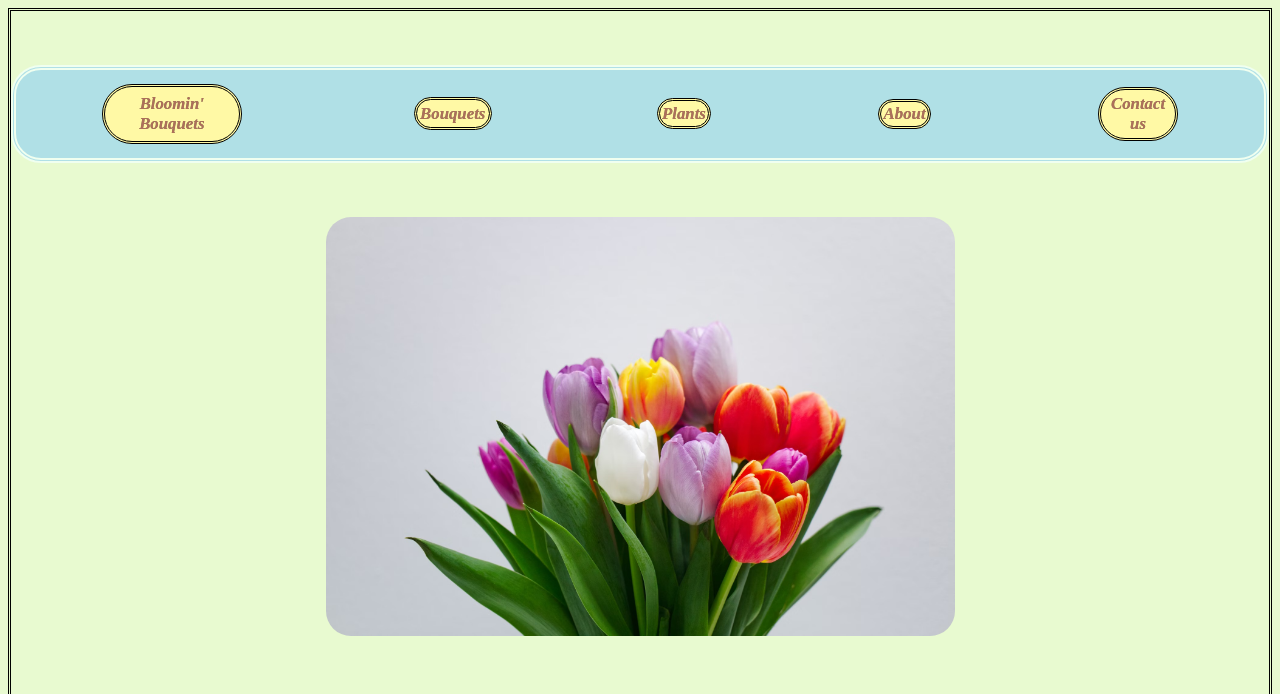
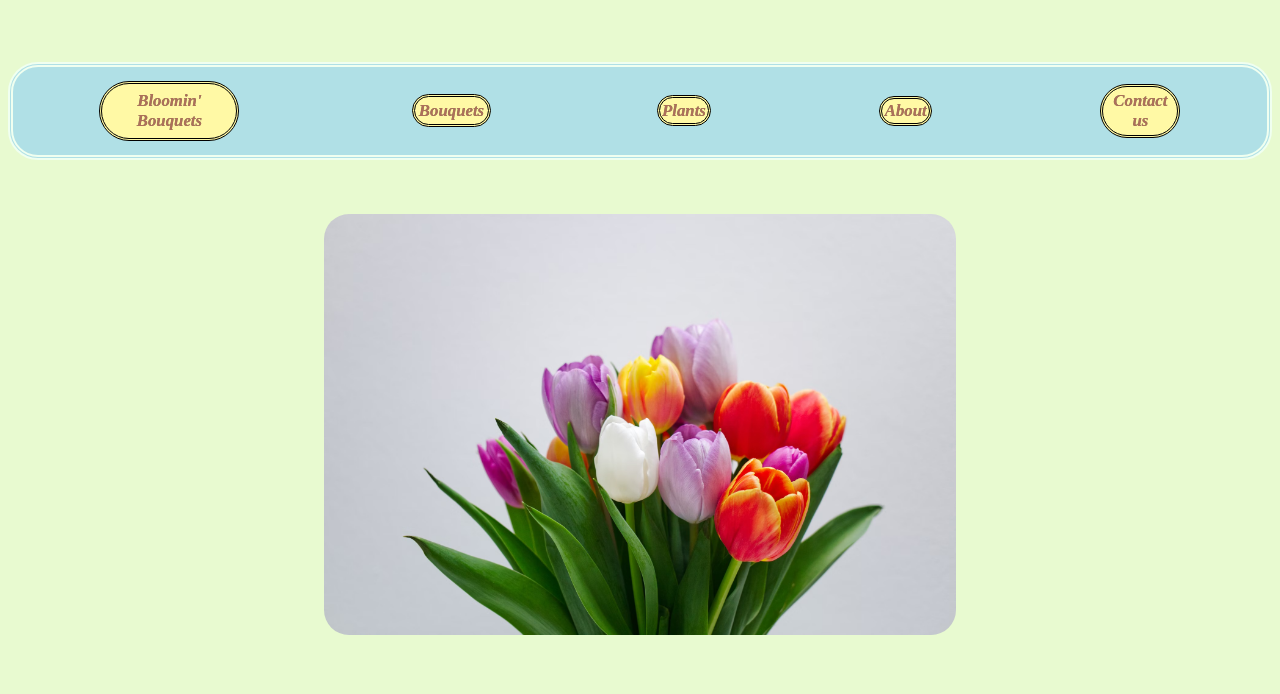
Before and after one commit to ThomBellini/Florist, a plain HTML site: page index.html in a window 1280 px wide. Shown: the top 694 px of the page. Drawn offline with Linux system fonts and the light colour scheme.

Commit message:
remove border

```diff
--- a/style.css
+++ b/style.css
@@ -53,7 +53,6 @@ scrollbar-width: large;
 scroll-behavior: smooth;
 text-align: center;
 text-shadow: 0cm 0cm 0cm rgba(0, 0, 0, 0.5);
-border-style: double;
 background-blend-mode: exclusion;
 background-size: cover;
 
```
